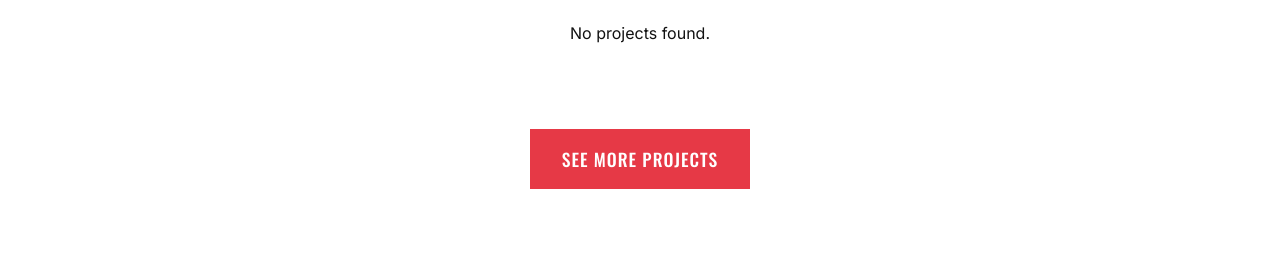
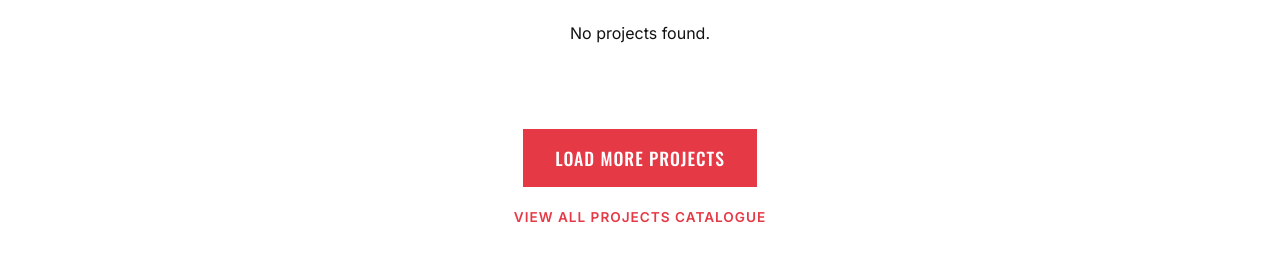
Before and after one commit to SheharaHeshan/nirmana-web, a plain HTML site: page main/index.html in a window 1280 px wide. Shown: the part 1120-1399 px from the top of the page. Drawn offline with nearby package versions, Linux system fonts and the light colour scheme; no server answers.

Commit message:
fix project grid

```diff
--- a/main/index.html
+++ b/main/index.html
@@ -164,8 +164,9 @@
                     <i class="fas fa-spinner fa-spin fa-2x"></i>
                 </div>
             </div>
-            <div style="text-align: center; margin-top: 50px;">
-                <a href="projects.html" class="btn btn-primary">See More Projects</a>
+            <div style="text-align: center; margin-top: 50px; display: flex; flex-direction: column; align-items: center; gap: 20px;">
+                <button id="load-more-btn" class="btn btn-primary" onclick="loadMoreProjects()">Load More Projects</button>
+                <a href="projects.html" class="text-red" style="font-weight: 600; text-transform: uppercase; font-size: 0.85rem; letter-spacing: 1px;">View All Projects Catalogue</a>
             </div>
         </div>
     </section>
@@ -322,10 +323,27 @@
     <script src="data.js?v=3"></script>
     <script src="script.js?v=3"></script>
     <script>
+        let currentProjectLimit = 6;
+
         document.addEventListener('DOMContentLoaded', () => {
-            renderProjectsGrid('featured-projects', 4);
+            renderProjectsGrid('featured-projects', 6);
         });
 
+        async function loadMoreProjects() {
+            const btn = document.getElementById('load-more-btn');
+            if(btn) btn.innerHTML = '<i class="fas fa-spinner fa-spin"></i> Loading...';
+
+            currentProjectLimit += 6;
+            await renderProjectsGrid('featured-projects', currentProjectLimit);
+
+            if(btn) btn.innerHTML = 'Load More Projects';
+
+            // Check if we reached all projects to potentially hide the button
+            const projects = await getProjects();
+            if(currentProjectLimit >= projects.length) {
+                if(btn) btn.style.display = 'none';
+            }
+        }
     </script>
 </body>
 
```
